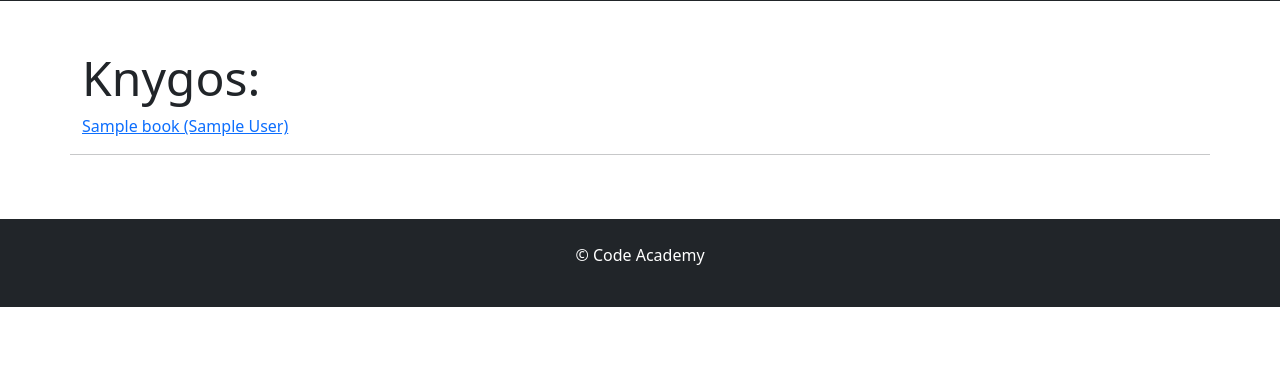
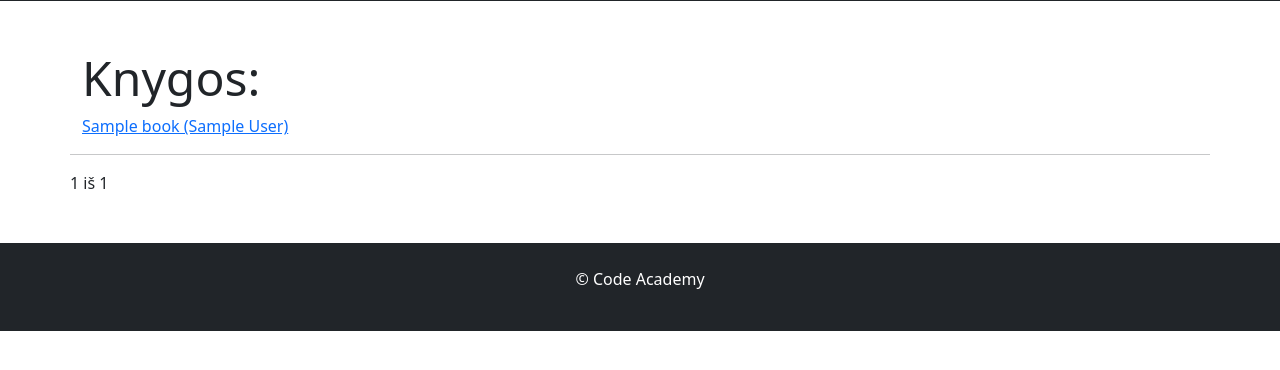
Before and after one commit to DonatasNoreika/library_20250210, a Django app: page /library/books/ in a window 1280 px wide. Shown: the part 250-620 px from the top of the page. Run offline with Django 5.2, Linux system fonts and the light colour scheme; tables that the repository leaves empty hold one stand-in row (values such as "Sample post").

Commit message:
5: Supuslapiuotas knygų sąrašas

```diff
--- a/mysite/library/templates/books.html
+++ b/mysite/library/templates/books.html
@@ -8,4 +8,22 @@
 <a href="{{ book.pk }}"><p>{{ book }}</p></a>
 <hr>
 {% endfor %}
+
+<div class="pagination">
+    <span class="step-links">
+        {% if page_obj.has_previous %}
+            <a href="?page=1">&laquo; pirmas</a>
+            <a href="?page={{ page_obj.previous_page_number }}">atgal</a>
+        {% endif %}
+
+        <span class="current">
+            {{ page_obj.number }} iš {{ page_obj.paginator.num_pages }}
+        </span>
+
+        {% if page_obj.has_next %}
+            <a href="?page={{ page_obj.next_page_number }}">pirmyn</a>
+            <a href="?page={{ page_obj.paginator.num_pages }}">paskutinis &raquo;</a>
+        {% endif %}
+    </span>
+</div>
 {% endblock %}
--- a/mysite/library/views.py
+++ b/mysite/library/views.py
@@ -34,6 +34,7 @@ class BookListView(generic.ListView):
     model = Book
     template_name = "books.html"
     context_object_name = "books"
+    paginate_by = 5
 
 
 class BookDetailView(generic.DetailView):
```
